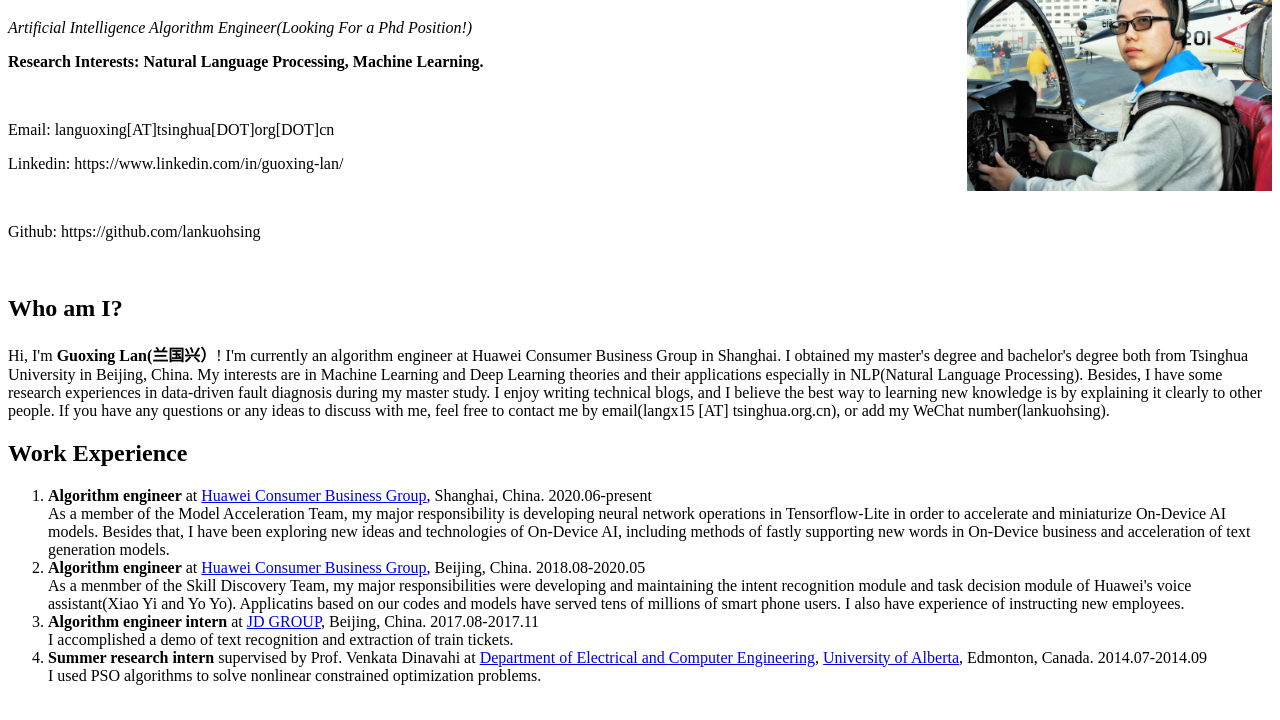
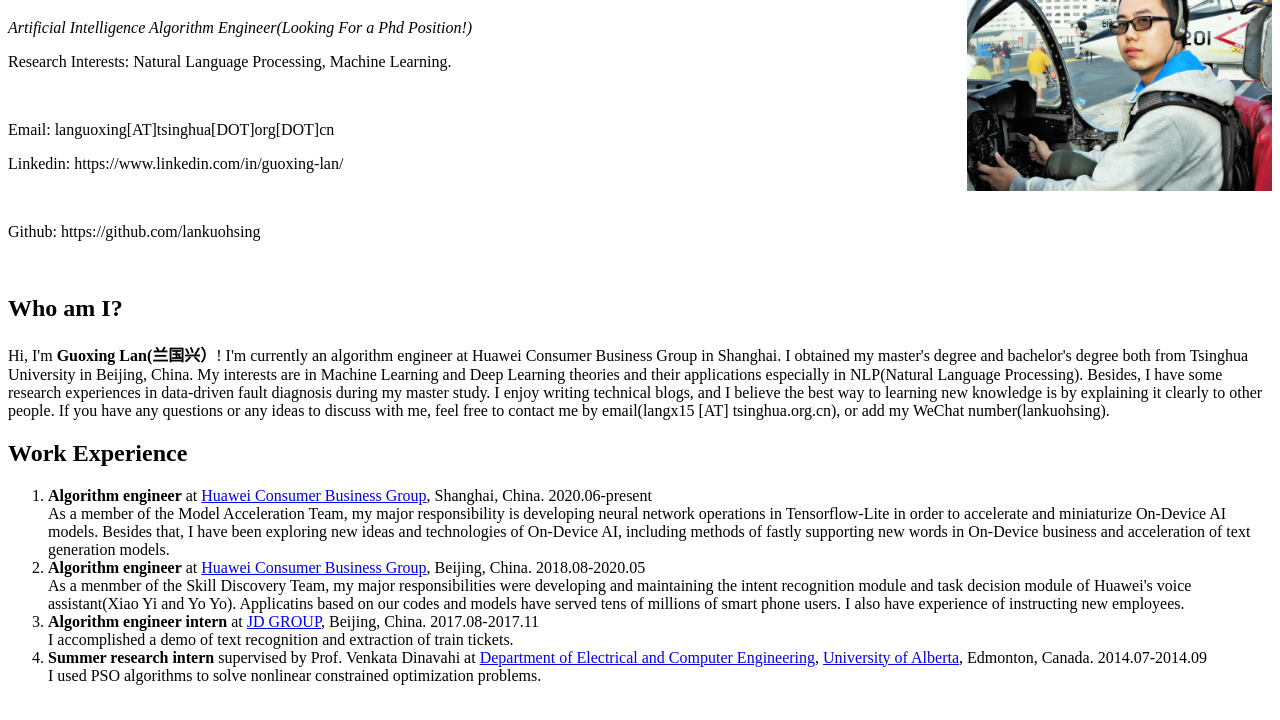
Before and after one commit to lankuohsing/lankuohsing.github.io, a plain HTML site: page index.html in a window 1280 px wide. Shown: the part 80-800 px from the top of the page. Drawn offline with Linux system fonts and the light colour scheme.

Commit message:
change index

```diff
--- a/index.html
+++ b/index.html
@@ -10,7 +10,7 @@
 <div style="float:left; width=70%">
   <h1>Guoxing Lan(兰国兴)</h1>
   <p><i>Artificial Intelligence Algorithm Engineer(Looking For a Phd Position!)</i></p>
-  <p><b>Research Interests: Natural Language Processing, Machine Learning.</b></p>
+  <p>Research Interests: Natural Language Processing, Machine Learning.</p>
   <p>Email: languoxing[AT]tsinghua[DOT]org[DOT]cn</p>
   <p>Linkedin: https://www.linkedin.com/in/guoxing-lan/</p>
   <p>Github: https://github.com/lankuohsing</p>
```
